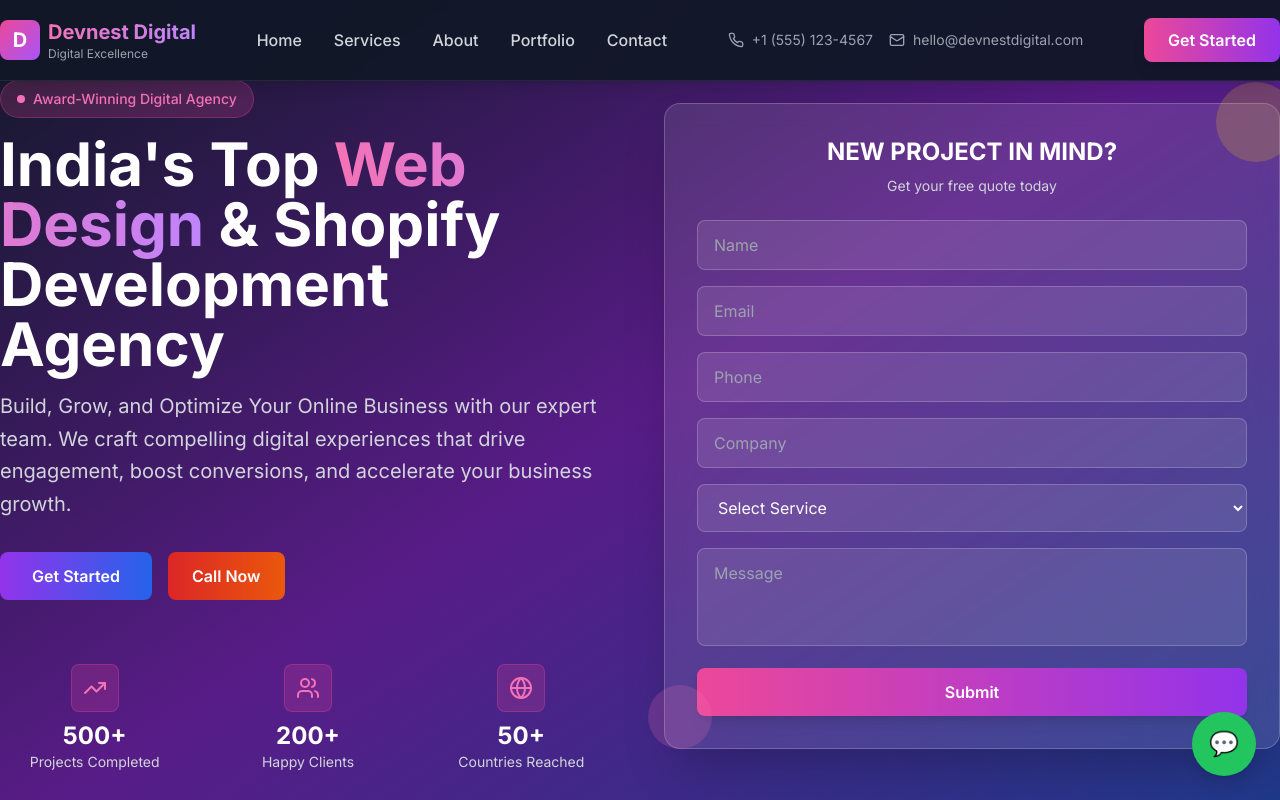
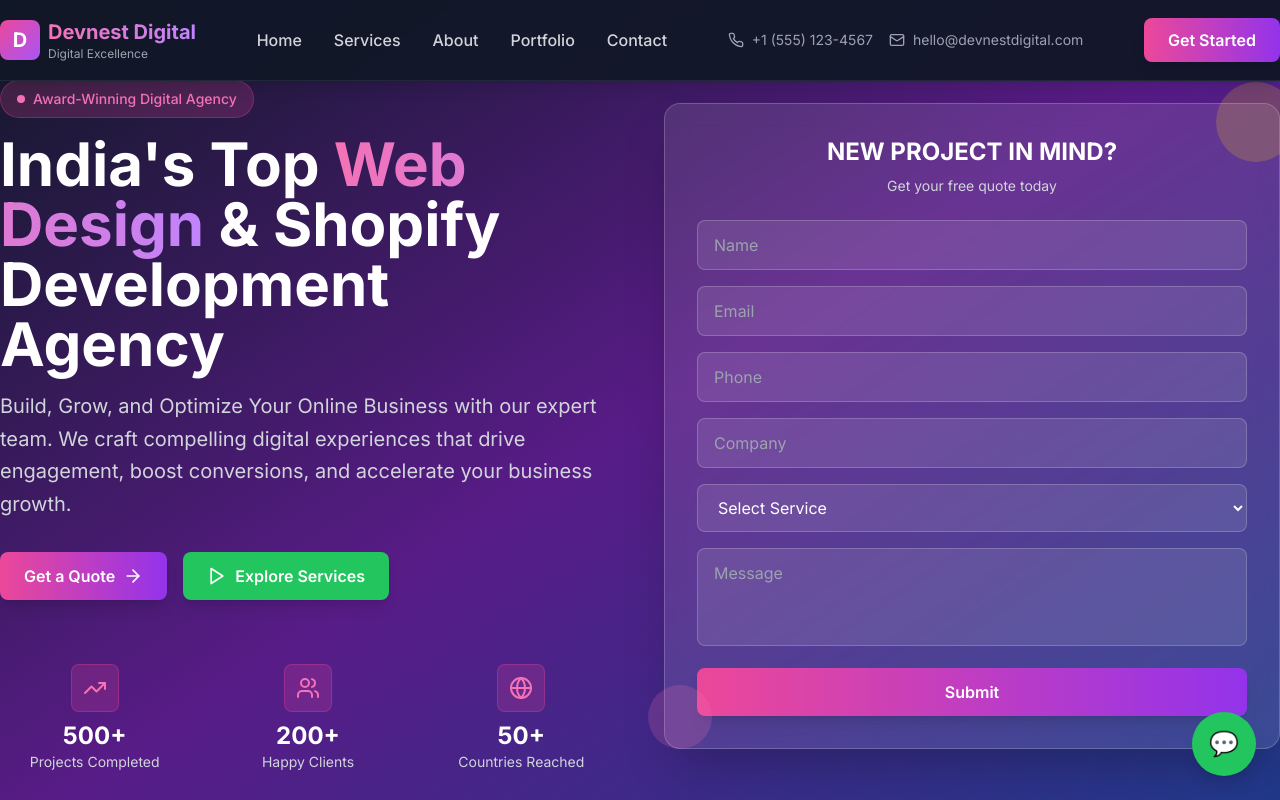
Before and after one commit to sunilbvc/NextJS-Web, a Next.js app: page / in a window 1280 px wide. Shown: the top 800 px of the page. Built offline with nearby package versions, Linux system fonts and the light colour scheme.

Commit message:
Clean up Hero component and remove debug code

```diff
--- a/components/Hero.tsx
+++ b/components/Hero.tsx
@@ -87,44 +87,24 @@
             </div>
 
             <div className="flex flex-col sm:flex-row gap-4">
-              <button
-                type="submit"
-                className="bg-gradient-to-r from-purple-600 to-blue-600 text-white px-8 py-3 rounded-lg font-semibold hover:from-purple-700 hover:to-blue-700 transition-all duration-300 transform hover:scale-105"
+              <motion.a
+                href="#contact"
+                className="bg-gradient-to-r from-pink-500 to-purple-600 hover:from-pink-600 hover:to-purple-700 text-white font-semibold py-3 px-6 rounded-lg transition-all duration-300 transform hover:scale-105 shadow-lg hover:shadow-xl flex items-center justify-center space-x-2"
+                whileHover={{ scale: 1.05 }}
+                whileTap={{ scale: 0.95 }}
               >
-                Get Started
-              </button>
+                <span>Get a Quote</span>
+                <ArrowRight className="w-5 h-5" />
+              </motion.a>
 
-              {/* Test Firebase Button */}
-              <button
-                type="button"
-                onClick={async () => {
-                  try {
-                    const firebaseModule = await import('../lib/firebase')
-
-                    if (firebaseModule.testFirebase) {
-                      const result = firebaseModule.testFirebase()
-                    }
-
-                    // Test with sample data
-                    const testData = {
-                      name: 'Test User',
-                      email: 'test@example.com',
-                      phone: '1234567890',
-                      company: 'Test Company',
-                      service: 'Web Development',
-                      message: 'Test message'
-                    }
-
-                    const submitResult = await firebaseModule.submitContactForm(testData)
-
-                  } catch (error) {
-                    console.error('❌ Firebase test failed:', error)
-                  }
-                }}
-                className="bg-gradient-to-r from-red-600 to-orange-600 text-white px-6 py-3 rounded-lg font-semibold hover:from-red-700 hover:to-orange-700 transition-all duration-300 transform hover:scale-105"
+              <motion.button
+                className="bg-green-500 hover:bg-green-600 text-white font-semibold py-3 px-6 rounded-lg transition-all duration-300 transform hover:scale-105 shadow-lg hover:shadow-xl flex items-center justify-center space-x-2"
+                whileHover={{ scale: 1.05 }}
+                whileTap={{ scale: 0.95 }}
               >
-                Call Now
-              </button>
+                <Play className="w-5 h-5" />
+                <span>Explore Services</span>
+              </motion.button>
             </div>
 
             {/* Stats */}
```
